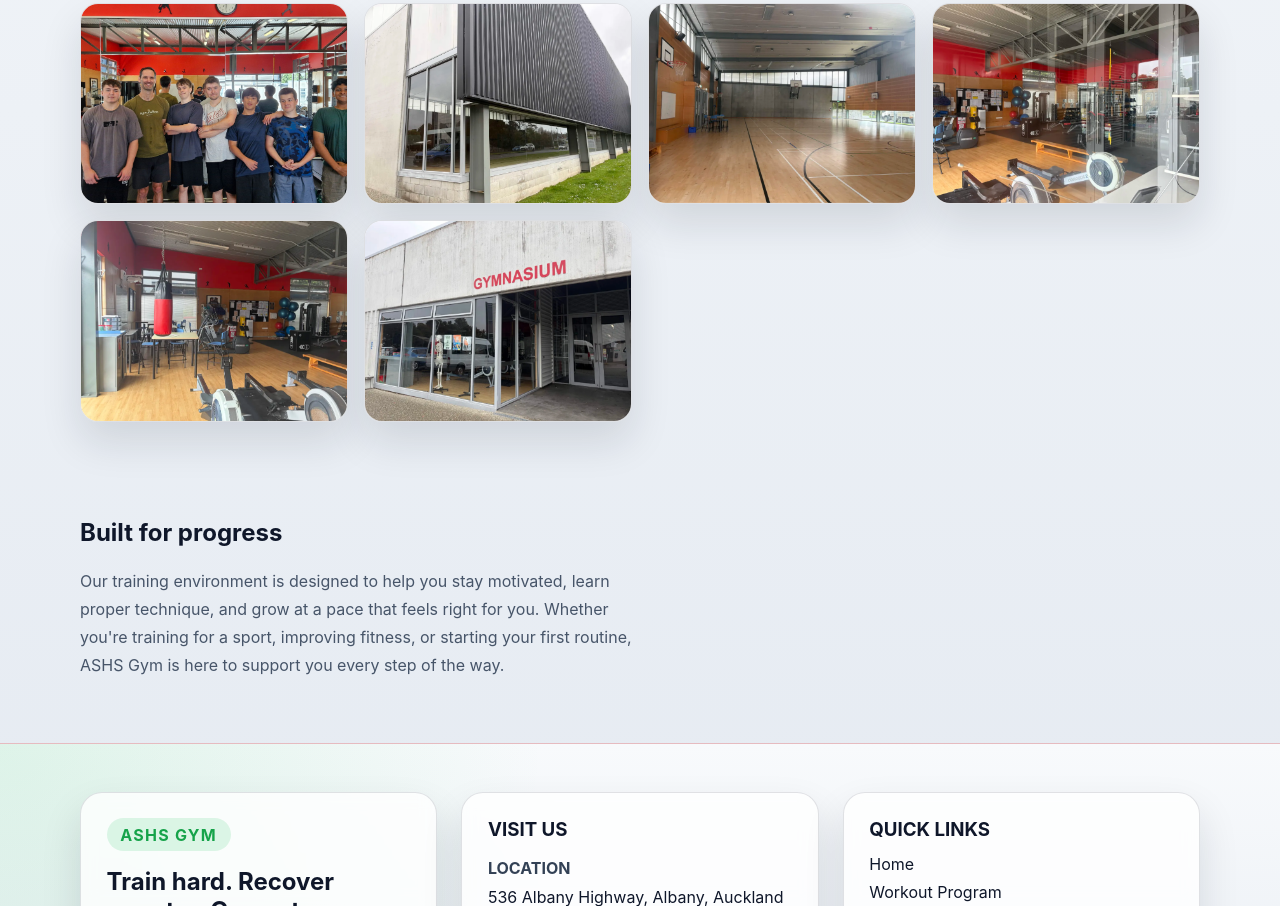
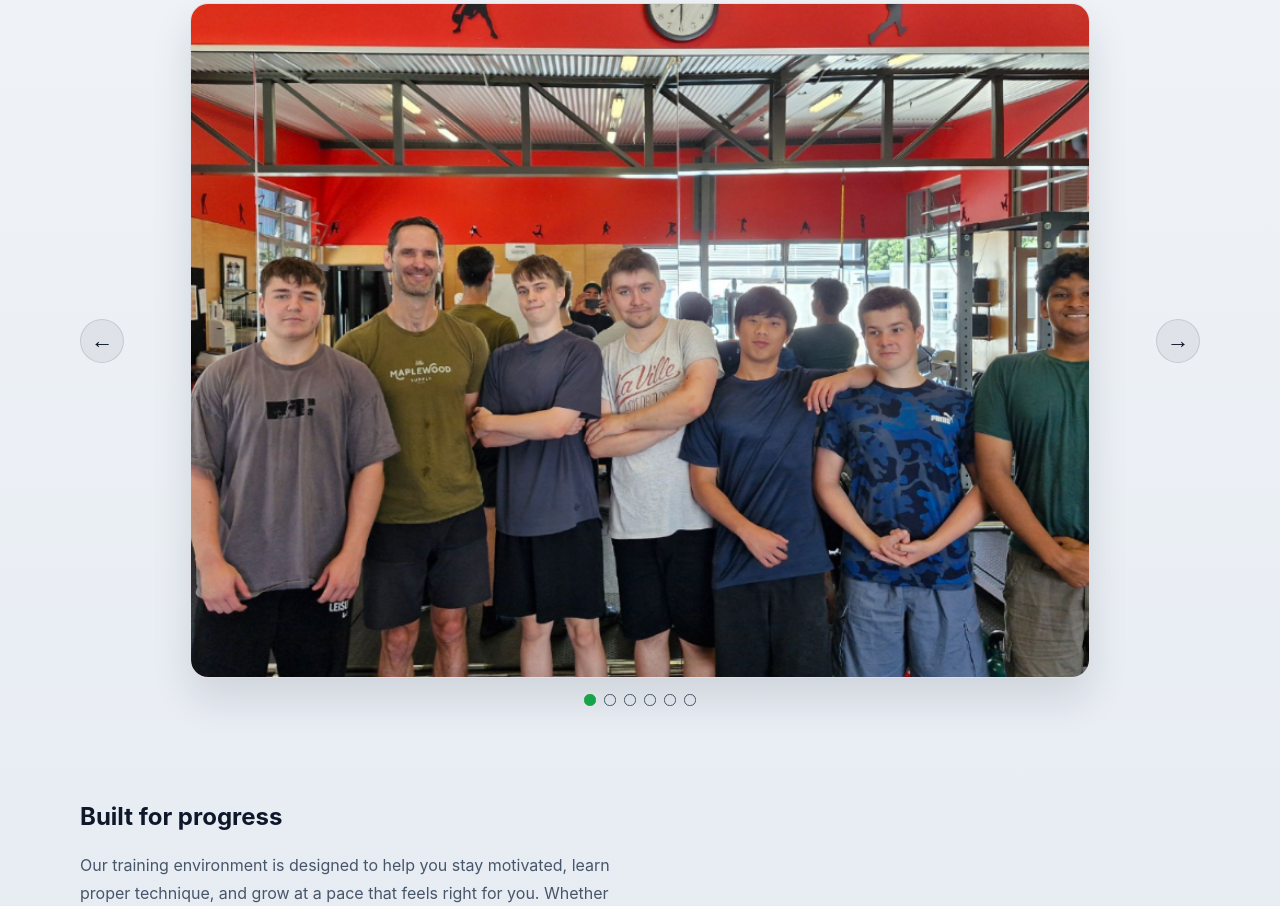
Before and after one commit to stu24045/DT-PROJECTAS91903-AS91907-ASHS-GYM-WEBSITE, a plain HTML site: page index.html in a window 1280 px wide. Shown: the part 1000-1906 px from the top of the page. Drawn offline with Linux system fonts and the light colour scheme.

Commit message:
Updated Bug Fix Image Carousal

```diff
--- a/index.html
+++ b/index.html
@@ -73,25 +73,30 @@
     <section class="prizegiving-section">
       <div class="container">
         <h2>Gym Gallery</h2>
+        <div class="gallery-carousel" aria-label="ASHS Gym photo gallery">
+          <button class="gallery-control gallery-previous" type="button" aria-label="Previous gallery image">&#8592;</button>
           <div class="prizegiving-gallery">
-          <figure>
+            <figure class="gallery-slide active-slide">
             <img class="prizegiving-image" src="images/Screenshot 2026-09-04 144256.png" alt="ASHS Gym activity" />
             </figure>
-          <figure>
+            <figure class="gallery-slide">
             <img class="prizegiving-image" src="images/Screenshot 2026-09-04 145550.png" alt="ASHS Gym activity" />
             </figure>
-          <figure>
+            <figure class="gallery-slide">
             <img class="prizegiving-image" src="images/Screenshot 2026-09-04 145555.png" alt="ASHS Gym activity" />
             </figure>
-          <figure>
+            <figure class="gallery-slide">
             <img class="prizegiving-image" src="images/Screenshot 2026-09-04 145600.png" alt="ASHS Gym activity" />
             </figure>
-          <figure>
+            <figure class="gallery-slide">
             <img class="prizegiving-image" src="images/Screenshot 2026-09-04 145605.png" alt="ASHS Gym activity" />
             </figure>
-          <figure>
+            <figure class="gallery-slide">
             <img class="prizegiving-image" src="images/Screenshot 2026-09-04 145610.png" alt="ASHS Gym activity" />
             </figure>
+          </div>
+          <button class="gallery-control gallery-next" type="button" aria-label="Next gallery image">&#8594;</button>
+          <div class="gallery-dots" aria-label="Choose a gallery image"></div>
         </div>
       </div>
     </section>
--- a/script.js
+++ b/script.js
@@ -108,6 +108,54 @@ document.addEventListener('DOMContentLoaded', function () {
     });
   }
 
+  // Carousel component: show one gallery image and provide simple navigation.
+  (function initGalleryCarousel() {
+    const carousel = document.querySelector('.gallery-carousel');
+    if (!carousel) return;
+
+    const slides = carousel.querySelectorAll('.gallery-slide');
+    const previousButton = carousel.querySelector('.gallery-previous');
+    const nextButton = carousel.querySelector('.gallery-next');
+    const dotsContainer = carousel.querySelector('.gallery-dots');
+    let activeSlideIndex = 0;
+
+    function showSlide(slideIndex) {
+      activeSlideIndex = (slideIndex + slides.length) % slides.length;
+
+      slides.forEach(function (slide, index) {
+        const isActive = index === activeSlideIndex;
+        slide.classList.toggle('active-slide', isActive);
+        slide.setAttribute('aria-hidden', (!isActive).toString());
+      });
+
+      dotsContainer.querySelectorAll('button').forEach(function (dot, index) {
+        dot.classList.toggle('active-dot', index === activeSlideIndex);
+        dot.setAttribute('aria-current', index === activeSlideIndex ? 'true' : 'false');
+      });
+    }
+
+    slides.forEach(function (slide, index) {
+      const dot = document.createElement('button');
+      dot.type = 'button';
+      dot.className = 'gallery-dot';
+      dot.setAttribute('aria-label', 'Show gallery image ' + (index + 1));
+      dot.addEventListener('click', function () {
+        showSlide(index);
+      });
+      dotsContainer.appendChild(dot);
+    });
+
+    previousButton.addEventListener('click', function () {
+      showSlide(activeSlideIndex - 1);
+    });
+
+    nextButton.addEventListener('click', function () {
+      showSlide(activeSlideIndex + 1);
+    });
+
+    showSlide(0);
+  })();
+
   // Plan toggles: set aria attributes and handlers for workout plan cards
   (function initPlanToggles() {
     const planToggles = document.querySelectorAll('.plan-toggle');
--- a/styles.css
+++ b/styles.css
@@ -310,18 +310,71 @@ img {
 }
 
 .prizegiving-gallery {
+  width: min(900px, 100%);
+  margin: 0 auto;
+}
+
+.gallery-carousel {
+  position: relative;
   display: grid;
-  grid-template-columns: repeat(auto-fit, minmax(240px, 1fr));
+  grid-template-columns: auto minmax(0, 1fr) auto;
+  align-items: center;
   gap: 1rem;
 }
 
-.prizegiving-gallery figure {
+.gallery-slide {
+  display: none;
   margin: 0;
   overflow: hidden;
   border: 1px solid var(--border);
   border-radius: 18px;
   background: var(--surface);
   box-shadow: var(--shadow);
+}
+
+.gallery-slide.active-slide {
+  display: block;
+}
+
+.gallery-control {
+  width: 2.75rem;
+  height: 2.75rem;
+  border: 1px solid var(--border);
+  border-radius: 50%;
+  background: var(--surface-strong);
+  color: var(--text);
+  font-size: 1.4rem;
+  cursor: pointer;
+}
+
+.gallery-control:hover,
+.gallery-control:focus-visible {
+  background: var(--accent);
+  color: #000000;
+}
+
+.gallery-dots {
+  grid-column: 1 / -1;
+  display: flex;
+  justify-content: center;
+  gap: 0.55rem;
+}
+
+.gallery-dot {
+  width: 0.7rem;
+  height: 0.7rem;
+  padding: 0;
+  border: 1px solid var(--muted);
+  border-radius: 50%;
+  background: transparent;
+  cursor: pointer;
+}
+
+.gallery-dot.active-dot,
+.gallery-dot:hover,
+.gallery-dot:focus-visible {
+  background: var(--accent);
+  border-color: var(--accent);
 }
 
 .prizegiving-image {
```
Lines whose indentation alone changed are shown as unchanged.
